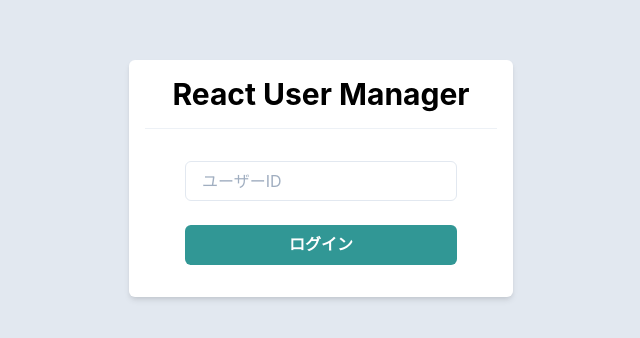
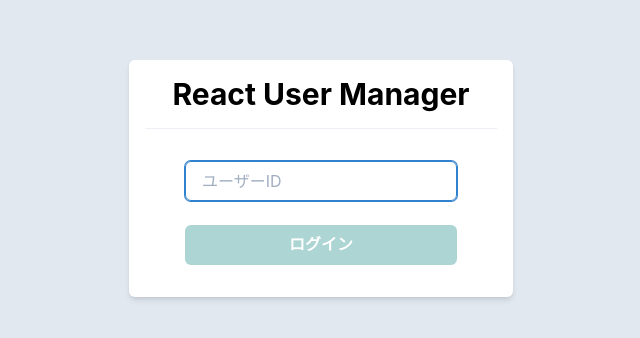
Before and after one commit to nakaji0210/u-react-user-manager, a React (Create React App) app: page / in a window 1280 px wide. Shown: the part 222-560 px from the top of the page, without its empty margins (319-959 px from the left). Built offline with nearby package versions, Linux system fonts and the light colour scheme.

Commit message:
ログイン機能の実装

```diff
--- a/src/components/atoms/button/PrimaryButton.tsx
+++ b/src/components/atoms/button/PrimaryButton.tsx
@@ -3,12 +3,22 @@
 
 type Props = {
   children: ReactNode;
+  disabled?: boolean;
+  loading?: boolean;
+  onClick: () => void;
 };
 
 export const PrimaryButton: VFC<Props> = memo((props) => {
-  const { children } = props;
+  const { children, disabled = false, loading = false, onClick } = props;
   return (
-    <Button bg="teal.500" color="white" _hover={{ opacity: 0.8 }}>
+    <Button
+      bg="teal.500"
+      color="white"
+      _hover={{ opacity: 0.8 }}
+      disabled={disabled || loading}
+      isLoading={loading}
+      onClick={onClick}
+    >
       {children}
     </Button>
   );
--- a/src/components/pages/Login.tsx
+++ b/src/components/pages/Login.tsx
@@ -1,8 +1,18 @@
 import { Box, Divider, Flex, Heading, Input, Stack } from "@chakra-ui/react";
-import { memo, VFC } from "react";
+import { ChangeEvent, memo, useState, VFC } from "react";
+import { useAuth } from "../../hooks/useAuth";
 import { PrimaryButton } from "../atoms/button/PrimaryButton";
 
 export const Login: VFC = memo(() => {
+  const { login, loading } = useAuth();
+
+  const [userId, setUserId] = useState("");
+
+  const onChangeUserId = (e: ChangeEvent<HTMLInputElement>) =>
+    setUserId(e.target.value);
+
+  const onClickLogin = () => login(userId);
+
   return (
     <Flex align="center" justify="center" height="100vh">
       <Box bg="white" w="sm" p={4} borderRadius="md" shadow="md">
@@ -11,8 +21,19 @@
         </Heading>
         <Divider my={4} />
         <Stack spacing={6} py={4} px={10}>
-          <Input placeholder="ユーザーID" />
-          <PrimaryButton>ログイン</PrimaryButton>
+          <Input
+            autoFocus
+            placeholder="ユーザーID"
+            value={userId}
+            onChange={onChangeUserId}
+          />
+          <PrimaryButton
+            disabled={userId === ""}
+            loading={loading}
+            onClick={onClickLogin}
+          >
+            ログイン
+          </PrimaryButton>
         </Stack>
       </Box>
     </Flex>
--- /dev/null
+++ b/src/hooks/useAuth.tsx
@@ -0,0 +1,30 @@
+import axios from "axios";
+import { useCallback, useState } from "react";
+import { useNavigate } from "react-router-dom";
+import { User } from "../types/api/user";
+
+export const useAuth = () => {
+  const navigate = useNavigate();
+
+  const [loading, setLoading] = useState(false);
+
+  const login = useCallback(
+    (id: string) => {
+      setLoading(true);
+
+      axios
+        .get<User>(`https://jsonplaceholder.typicode.com/users/${id}`)
+        .then((res) => {
+          if (res.data) {
+            navigate("/home");
+          } else {
+            alert("ユーザーが見つかりません");
+          }
+        })
+        .catch(() => alert("ログインできません"))
+        .finally(() => setLoading(false));
+    },
+    [navigate]
+  );
+  return { login, loading };
+};
--- /dev/null
+++ b/src/types/api/user.ts
@@ -0,0 +1,23 @@
+export type User = {
+  id: number;
+  name: string;
+  username: string;
+  email: string;
+  address: {
+    street: string;
+    suite: string;
+    city: string;
+    zipcode: string;
+    geo: {
+      lat: string;
+      lng: string;
+    };
+  };
+  phone: string;
+  website: string;
+  company: {
+    name: string;
+    catchPhrase: string;
+    bs: string;
+  };
+};
```
